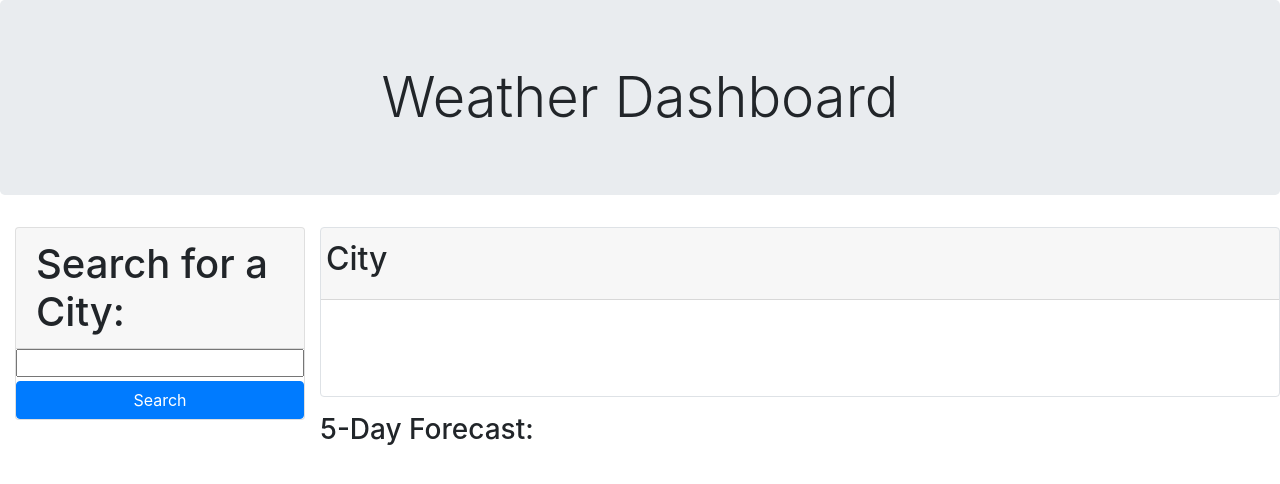
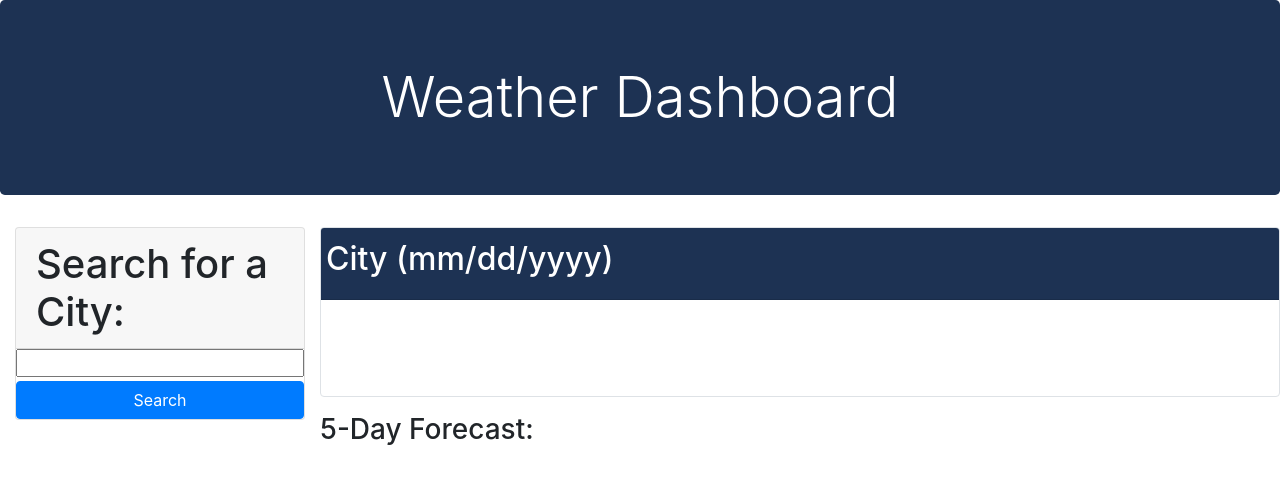
Before and after one commit to seangshin/weather-dashboard, a plain HTML site: page index.html in a window 1280 px wide. Drawn offline with nearby package versions, Linux system fonts and the light colour scheme.

Commit message:
styling added

```diff
--- a/index.html
+++ b/index.html
@@ -10,7 +10,7 @@
   <title>Weather Dashboard</title>
 </head>
 <body>
-	<header class="jumbotron text-center display-4">Weather Dashboard</header>
+	<header class="jumbotron text-center display-4" style="background-color:#1d3253;color:#ffffff">Weather Dashboard</header>
 
 	<main class="container-fluid">
 		<div class="row">
@@ -29,9 +29,9 @@
       <!--Current Day results-->
 			<section id="current" class="col-12 col-md-8 col-lg-9">
 				<div class="row card border">
-          <div class="card-header font-weight-normal">
+          <div class="card-header font-weight-normal" style="background-color:#1d3253;color:#ffffff">
             <div class="row">
-              <h2 id="city">City</h2>
+              <h2 id="city" >City (mm/dd/yyyy)</h2>
               <img id="icon">
             </div>
           </div>
```
